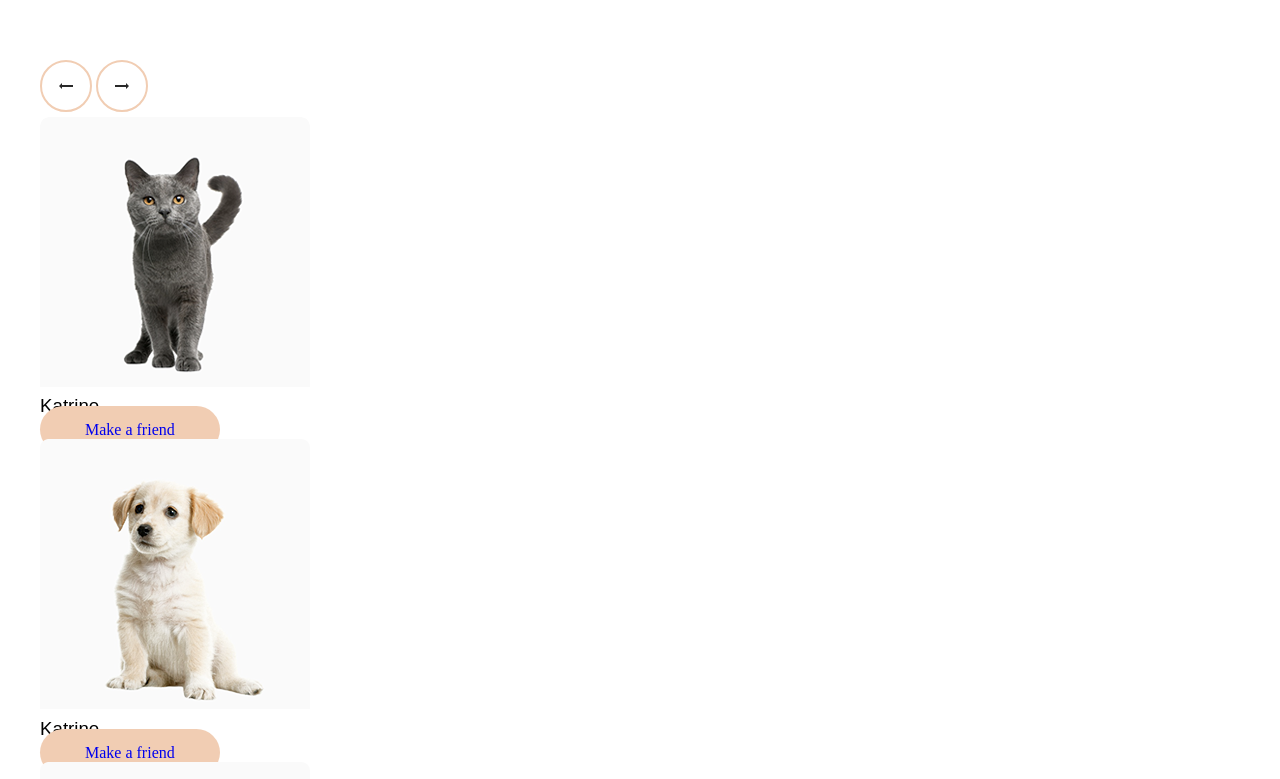
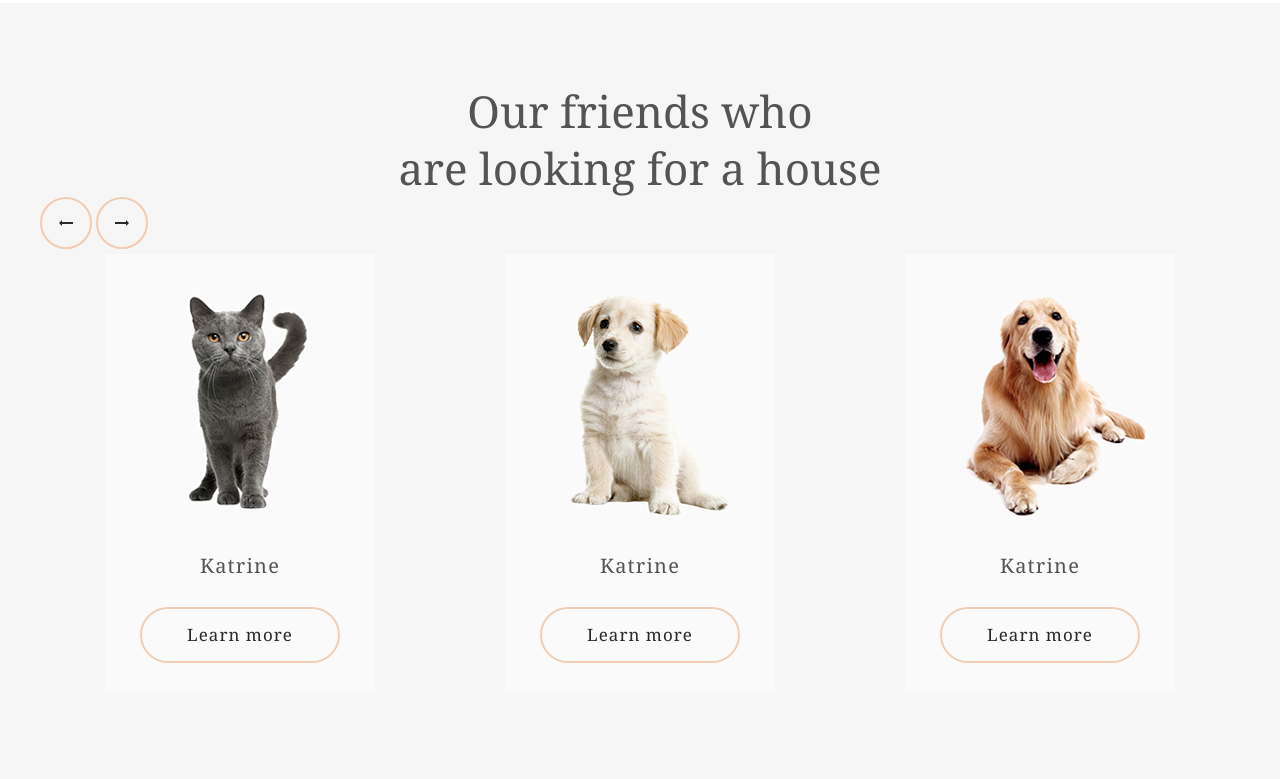
Before and after one commit to eXxXxcelIlenceeyy/Cozy_House, a plain HTML site: page index.html in a window 1280 px wide. Shown: the part 1421-2200 px from the top of the page. Drawn offline with Linux system fonts and the light colour scheme.

Commit message:
3 section fix to btn and paragraph

```diff
--- a/css/style.css
+++ b/css/style.css
@@ -166,14 +166,8 @@ body {
 }
 
 .btn {
-    background: var(--color-primary);
     border-radius: 100px;
     padding: 15px 45px;
-}
-
-.hero__btn-wrap {}
-
-.hero__btn {
     font-family: var(--font-family);
     font-weight: 400;
     font-size: 17px;
@@ -182,7 +176,14 @@ body {
     color: var(--color-dark-3xl);
 }
 
-.hero__btn:hover {
+.hero__btn-wrap {}
+
+.hero__btn {
+    display: inline-block;
+    background: var(--color-primary);
+}
+
+.btn:hover {
     background: var(--color-primary-light);
 }
 
@@ -221,3 +222,73 @@ body {
 .about__paragraph {
     color: var(--color-dark-xl);
 }
+
+/* --------------------FRIENDS------------------- */
+
+.friends {
+    background: var(--color-light-l);
+    padding: 80px 20px 100px;
+}
+
+.catalog__title {
+    color: var(--color-dark-l);
+    text-align: center;
+    min-width: 400px;
+}
+
+.catalog__slider {
+}
+.slider__control {
+}
+.slider__control-prev {
+}
+.slider__control-next {
+}
+
+.friends__content {
+}
+.friends__catalog {
+    display: flex;
+    justify-content: space-around;
+    align-items: center;
+}
+
+.friends__card {
+    overflow: hidden;
+    background: var(--color-light-s);
+    display: flex;
+    flex-direction: column;
+    align-items: center;
+    row-gap: 30px;
+    padding-bottom: 30px;
+}
+.friend__img-wrap {
+    max-height: 270px;
+}
+
+.friend__img {
+}
+
+.friends__paragraph {
+    font-family: var(--font-family);
+    font-size: 20px;
+    letter-spacing: 0.06em;
+    text-align: center;
+    color: var(--color-dark-l);
+}
+
+.subtitle {
+    font-family: var(--font-family);
+    font-weight: 400;
+    font-size: 20px;
+    letter-spacing: 0.06em;
+    text-align: center;
+    color: var(--color-dark-l);
+}
+
+.friends__subtitle {
+}
+
+.friend__btn {
+    border: 2px solid var(--color-primary);
+}
--- a/index.html
+++ b/index.html
@@ -72,7 +72,7 @@
 
         <section class="friends">
             <div class="container">
-                <h2 class="title catalog__title">Our friends who
+                <h2 class="title catalog__title">Our friends who <br>
                     are looking for a house</h2>
                 <div class="catalog__slider">
                     <a href="#!" class="slider__control slider__control-prev">
@@ -95,22 +95,22 @@
                             <div class="friend__img-wrap">
                                 <img src="img/pets-katrine.png" alt="katrine" class="friend__img">
                             </div>
-                            <h3 class="paragraph friends__paragraph">Katrine</h3>
-                            <a href="#!" class="btn friend__btn">Make a friend</a>
+                            <h3 class="subtitle friends__subtitle">Katrine</h3>
+                            <a href="#!" class="btn friend__btn">Learn more</a>
                         </li>
                         <li class="friends__card">
                             <div class="friend__img-wrap">
                                 <img src="img/pets-jennifer.png" alt="jenifer" class="friend__img">
                             </div>
-                            <h3 class="paragraph friends__paragraph">Katrine</h3>
-                            <a href="#!" class="btn friend__btn">Make a friend</a>
+                            <h3 class="subtitle friends__subtitle">Katrine</h3>
+                            <a href="#!" class="btn friend__btn">Learn more</a>
                         </li>
                         <li class="friends__card">
                             <div class="friend__img-wrap">
                                 <img src="img/pets-woody.png" alt="woody" class="friend__img">
                             </div>
-                            <h3 class="paragraph friends__paragraph">Katrine</h3>
-                            <a href="#!" class="btn friend__btn">Make a friend</a>
+                            <h3 class="subtitle friends__subtitle">Katrine</h3>
+                            <a href="#!" class="btn friend__btn">Learn more</a>
                         </li>
                     </ul>
                 </div>
```
